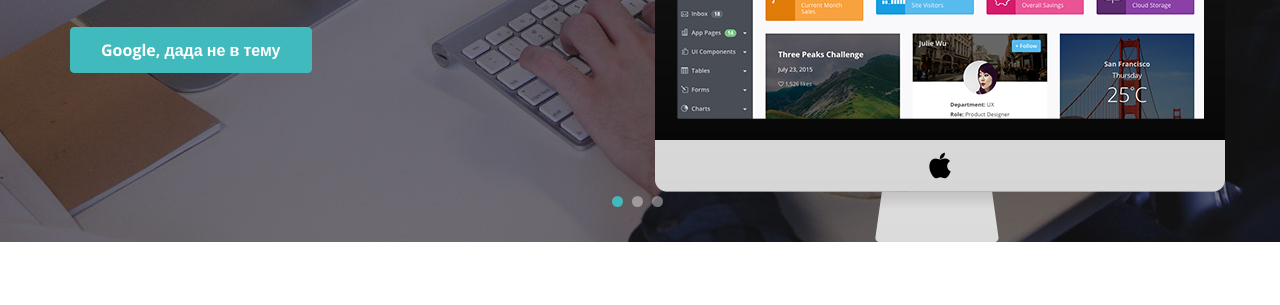
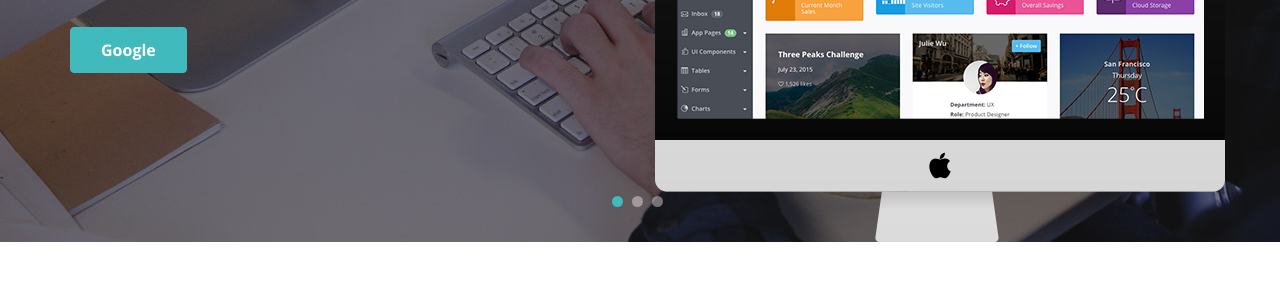
Before and after one commit to Ivan272Top/Ivan272Top.github.io, a plain HTML site: page appkit-landing-v1.2/index.html in a window 1280 px wide. Shown: the part 318-623 px from the top of the page. Drawn offline with nearby package versions, Linux system fonts and the light colour scheme; files that its build step writes are made by us from their sources.

Commit message:
Update index.html

```diff
--- a/appkit-landing-v1.2/index.html
+++ b/appkit-landing-v1.2/index.html
@@ -88,7 +88,7 @@
 
 				            <h2 class="heading">Как загрузить файл в репозиторий?<br class="hidden-xs">Хм..</h2>
 				            <p class="intro">Просто нажать кнопку загрузить файл, вібрать файл для загрузки...Готово!</p>
-				            <a class="btn btn-primary btn-cta" href="https://www.google.com.ua/?hl=ru" target="_blank">Google, дада не в тему</a>
+				            <a class="btn btn-primary btn-cta" href="https://www.google.com.ua/?hl=ru" target="_blank">Google</a>
 
     					</div><!--//item-content-inner-->
 					</div><!--//item-content-->
```
